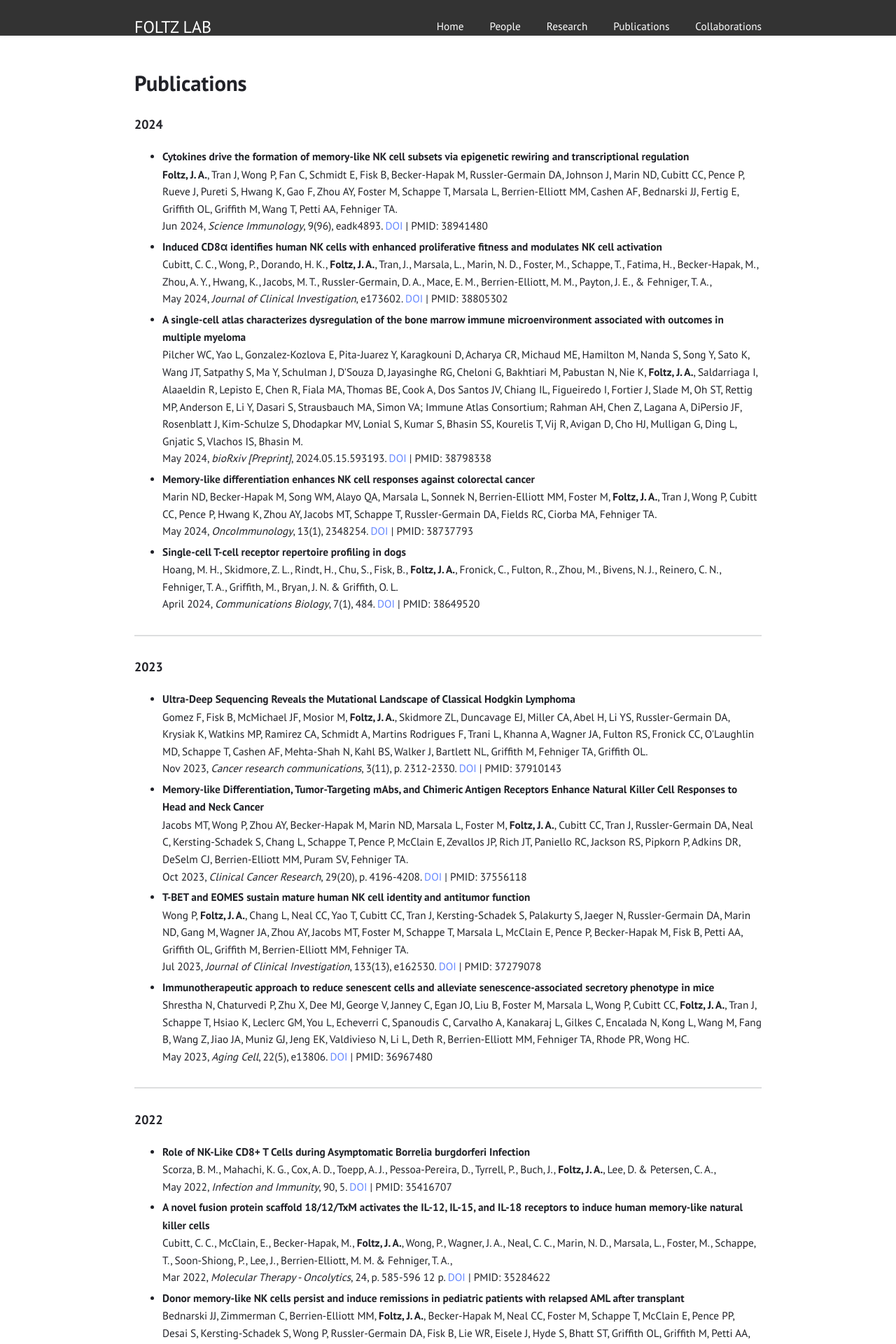
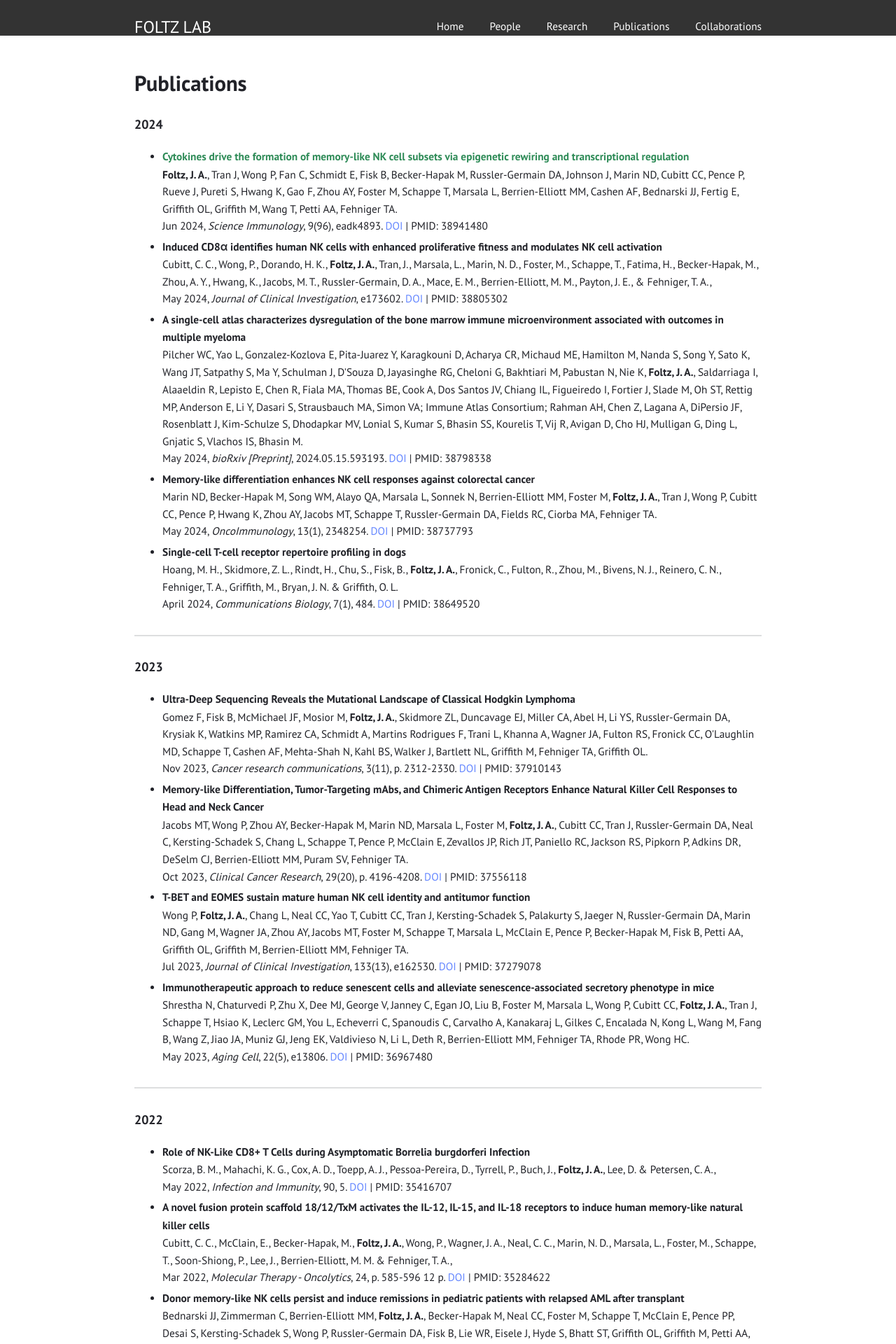
Before and after one commit to Foltz-Lab/Foltz-Lab.github.io, a Jekyll site: the page built from publications.html, in a window 1280 px wide. Shown: the top 1920 px of the page at 70% size. Built offline with Jekyll 4.4.1, drawn with Linux system fonts in a browser that asks for light colours.

Commit message:
Update publications.html

```diff
--- a/publications.html
+++ b/publications.html
@@ -8,7 +8,7 @@ title: "Publications"
         <h3>2024</h3>
 <ul>
             <li>
-                <strong>Cytokines drive the formation of memory-like NK cell subsets via epigenetic rewiring and transcriptional regulation</strong>
+                <strong style="color: #2e8b57;" >Cytokines drive the formation of memory-like NK cell subsets via epigenetic rewiring and transcriptional regulation</strong>
                 <br>
                  <strong>Foltz, J. A.</strong>, Tran J, Wong P, Fan C, Schmidt E, Fisk B, Becker-Hapak M, Russler-Germain DA, Johnson J, Marin ND, Cubitt CC, Pence P, Rueve J, Pureti S, Hwang K, Gao F, Zhou AY, Foster M, Schappe T, Marsala L, Berrien-Elliott MM, Cashen AF, Bednarski JJ, Fertig E, Griffith OL, Griffith M, Wang T, Petti AA, Fehniger TA.
                 <br>
```
